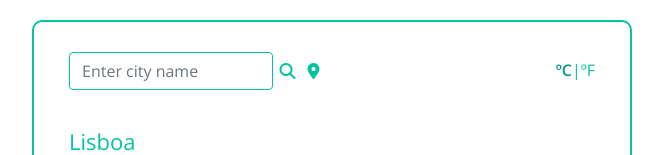
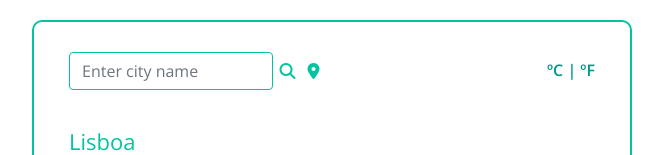
Before and after one commit to nogueiram-27/weather-app-react, a React (Create React App) app: page / in a window 1280 px wide. Shown: the top 155 px of the page, without its empty margins (308-971 px from the left). Built offline with nearby package versions, Linux system fonts and the light colour scheme.

Commit message:
removed <a> html component
nogueiram-27 20201227

. removed the link in the unit selection to avoid getting the error of an invalid href

```diff
--- a/src/WeatherUnit.js
+++ b/src/WeatherUnit.js
@@ -5,14 +5,8 @@ import "./WeatherUnit.css";
 export default function WeatherUnit() {
   return (
     <div className="WeatherUnit">
-      <p className="weather-unit">
-        <a className="convert-unit selected" href="#" id="convert-celsius">
-          ºC
-        </a>
-        |
-        <a className="convert-unit" href="#" id="convert-fahrenheit">
-          ºF
-        </a>
+      <p className=" weather-unit convert-unit selected" id="convert-celsius">
+        ºC | ºF
       </p>
     </div>
   );
```
Also changed, not shown: 1 other file (tests, documents, lock files or other folders).
